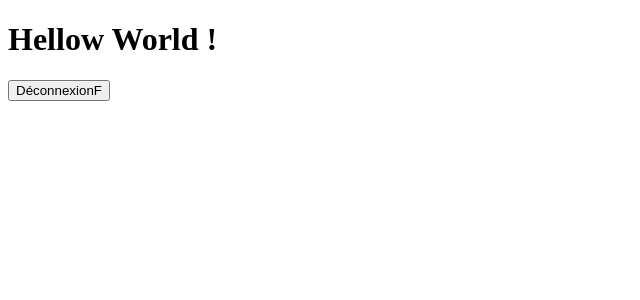
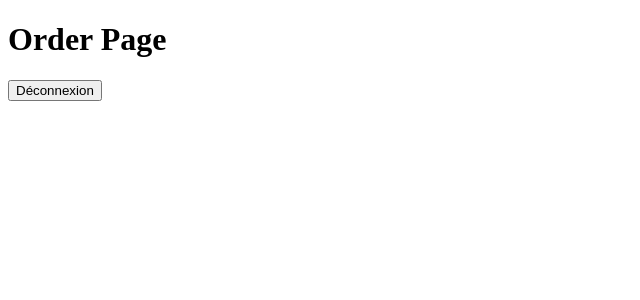
Before and after one commit to AzN-StaR27/crazee-burger, a React (Vite) app: page /order in a window 1280 px wide. Shown: the top 300 px of the page, without its empty margins (0-640 px from the left). Built offline with nearby package versions, Linux system fonts and the light colour scheme.

Commit message:
✨ F02: LOGIN > Add rediction from/to ErrorPage

```diff
--- a/src/components/pages/error/ErrorPage.jsx
+++ b/src/components/pages/error/ErrorPage.jsx
@@ -1,5 +1,12 @@
+import { Link } from "react-router-dom";
+
 export default function ErrorPage() {
   return (
-    <div>ErrorPage</div>
+    <div>
+<h1>Error Page</h1>
+<Link to={"/"}>
+    <button>Retourner vers la page d'accueil</button>
+</Link>
+    </div>
   )
 }
--- a/src/components/pages/order/OrderPage.jsx
+++ b/src/components/pages/order/OrderPage.jsx
@@ -5,9 +5,9 @@ export default function OrderPage()
 {
     return(
     <div>
-<h1>Hellow World !</h1>
+<h1>Order Page</h1>
 <Link to={"/"}>
-    <button>DéconnexionF</button>
+    <button>Déconnexion</button>
 </Link>
     </div>
 
```
